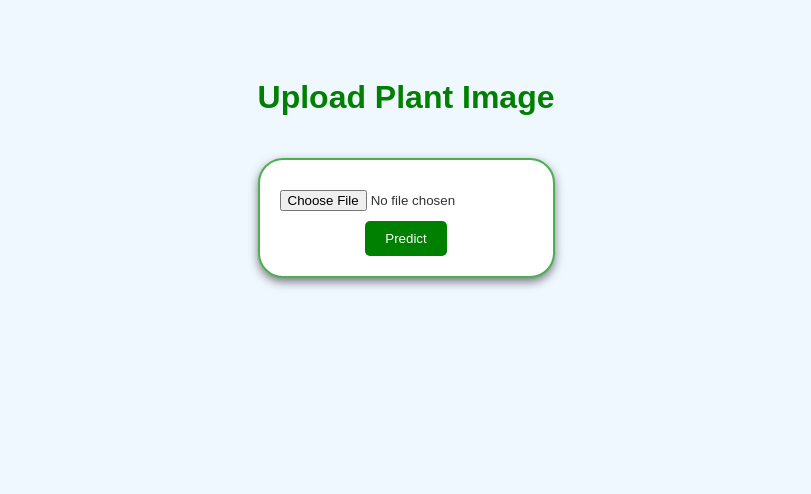
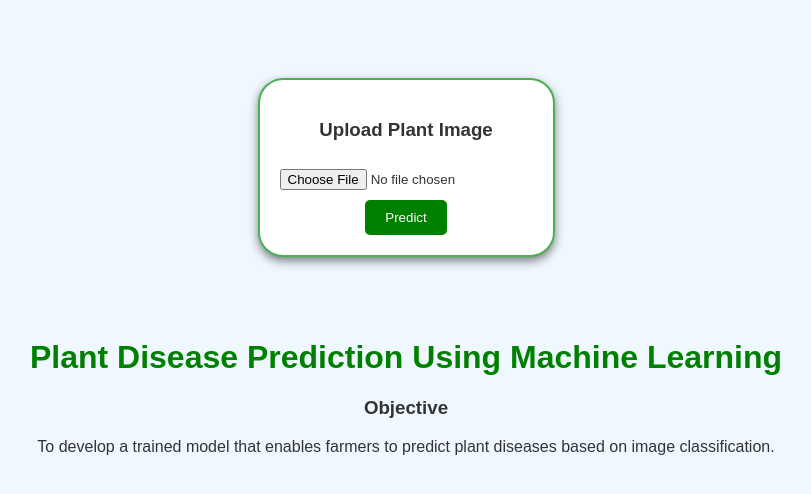
Before and after one commit to SmogJ/giz_plant_disease, a Flask app: template templates/main_index.html in a window 1280 px wide. Shown: the top 494 px of the page, without its empty margins (234-1045 px from the left). Run offline with Flask 3, Linux system fonts and the light colour scheme; the template is opened without the code that fills it, so the values that code supplies are empty.

Commit message:
Update:a:Added new div for description of project (dop)

```diff
--- a/templates/main_index.html
+++ b/templates/main_index.html
@@ -4,7 +4,7 @@
         <meta charset="UTF-8">
         <meta charset="viewport" content="width=device-width", initial-scale="1.0">
         <title>Plant Disease Prediction</title>
-        <style>
+        <!-- <style>
             body{
                 font-family: Arial, Helvetica, sans-serif;
                 background-color: #f0f8ff;
@@ -66,18 +66,23 @@
                 display: none;
             }
 
-        </style>
-        <script>
+        </style> -->
+        <link rel="stylesheet" href="{{ url_for('static', filename='style/main_index.css') }}" />
+        <!-- <script>
             function previewImage(event){
                 const image = document.getElementById('uploadImage');
                 image.src = URL.createObjectURL(event.target.file[0]);
                 image.style.display = "block";
             }
-        </script>
+        </script> -->
+        <script src="../scripts/main_index.js"></script>
     </head>
     <body>
-        <h1>Upload Plant Image</h1>
+
+        <!-- Prediction form -->
+        <div id="form">
             <form action="/predict" method="post" enctype="multipart/form-data">
+                <h3>Upload Plant Image</h3>
                 <input type="file" name="file" accept="image/*" required onchange="previewImage(event)">
                 <br>
                 <input type="submit" value="Predict">
@@ -86,7 +91,7 @@
                     <div id="result"></div>
                     <img id="uploadImage" alt="Uploaded Image Preview">
                 </div>
-            <script>
+                <!-- <script>
                     // Handle Prediction from the server
                     document.querySelector('form').onsubmit = async function (event) {
                         event.preventDefault();
@@ -114,7 +119,19 @@
                             resultDiv.innerHTML = `Error: ${result.error}`;
                         }
                     };
-            </script>
+                </script> -->
+                <script src="../scripts/main_index.js"></script>
             </form>
+        </div>
+
+        <!-- Description of Project (dop) -->
+        <div id="dop">
+
+            <h1>Plant Disease Prediction Using Machine Learning</h1>
+
+            <h3>Objective</h3>
+            <p>To develop a trained model that enables farmers to predict plant diseases based on image classification.</p>
+        </div>
+
     </body>
 </html>
```
Lines whose indentation alone changed are shown as unchanged.
